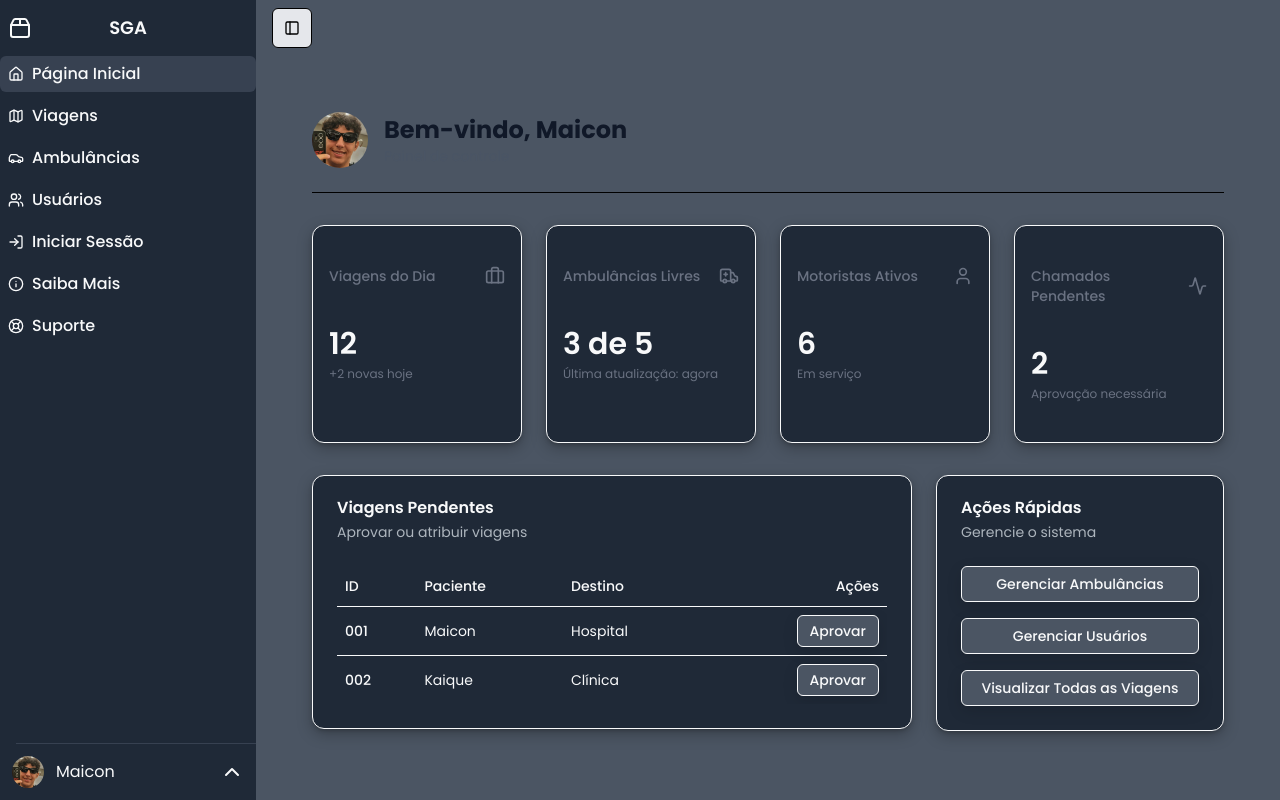
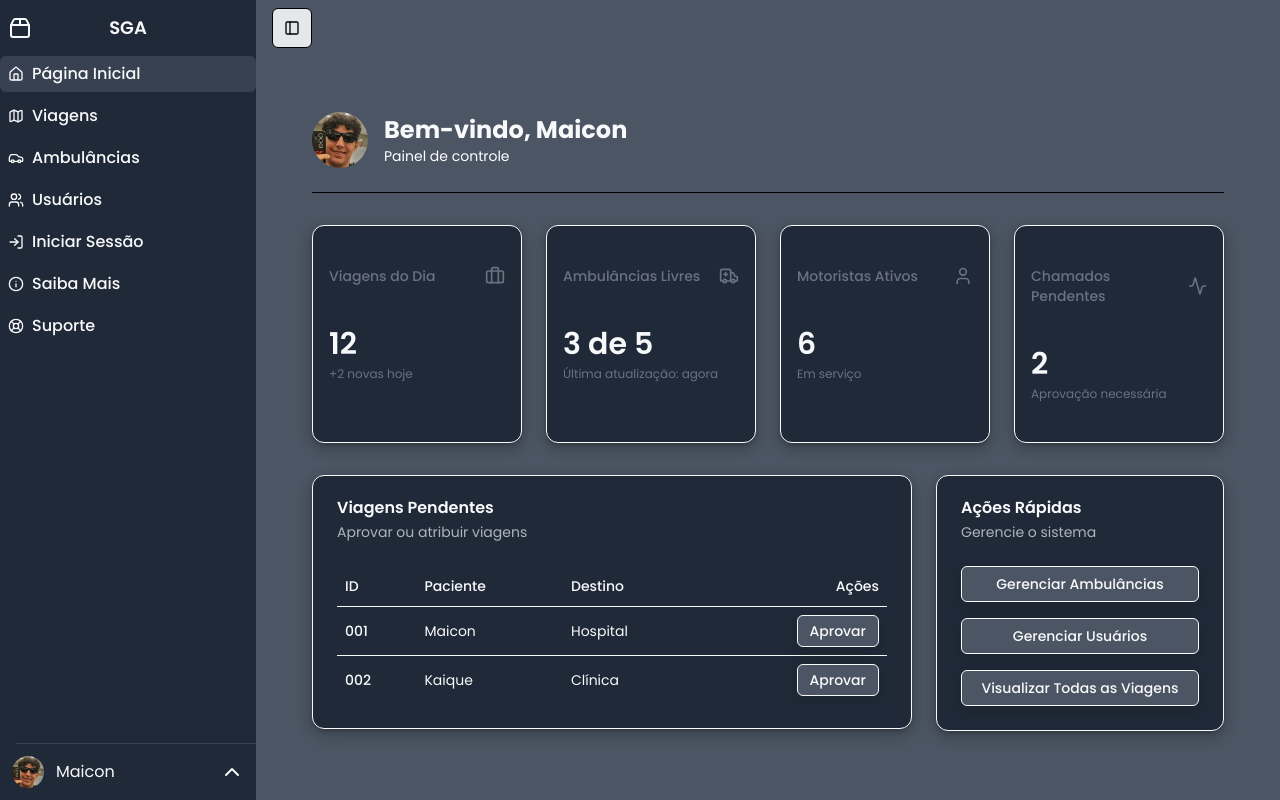
Before and after one commit to gustavoalmeidam7/tcc-sga, a React (Vite) app in the folder frontend/: page / in a window 1280 px wide. Shown: the top 800 px of the page. Built offline with nearby package versions, Linux system fonts and the light colour scheme.

Commit message:
FEAT/ adicionado animação de texto na página inicial com framer-motion

```diff
--- a/frontend/package.json
+++ b/frontend/package.json
@@ -27,6 +27,7 @@
     "class-variance-authority": "^0.7.1",
     "clsx": "^2.1.1",
     "lucide-react": "^0.540.0",
+    "motion": "^12.23.12",
     "react": "^19.1.1",
     "react-dom": "^19.1.1",
     "react-hook-form": "^7.62.0",
--- /dev/null
+++ b/frontend/src/components/ui/text-animate.jsx
@@ -0,0 +1,348 @@
+"use client";;
+import { cn } from "@/lib/utils";
+import { AnimatePresence, motion } from "motion/react";
+import { memo } from "react";
+
+const staggerTimings = {
+  text: 0.06,
+  word: 0.05,
+  character: 0.03,
+  line: 0.06,
+};
+
+const defaultContainerVariants = {
+  hidden: { opacity: 1 },
+  show: {
+    opacity: 1,
+    transition: {
+      delayChildren: 0,
+      staggerChildren: 0.05,
+    },
+  },
+  exit: {
+    opacity: 0,
+    transition: {
+      staggerChildren: 0.05,
+      staggerDirection: -1,
+    },
+  },
+};
+
+const defaultItemVariants = {
+  hidden: { opacity: 0 },
+  show: {
+    opacity: 1,
+  },
+  exit: {
+    opacity: 0,
+  },
+};
+
+const defaultItemAnimationVariants = {
+  fadeIn: {
+    container: defaultContainerVariants,
+    item: {
+      hidden: { opacity: 0, y: 20 },
+      show: {
+        opacity: 1,
+        y: 0,
+        transition: {
+          duration: 0.3,
+        },
+      },
+      exit: {
+        opacity: 0,
+        y: 20,
+        transition: { duration: 0.3 },
+      },
+    },
+  },
+  blurIn: {
+    container: defaultContainerVariants,
+    item: {
+      hidden: { opacity: 0, filter: "blur(10px)" },
+      show: {
+        opacity: 1,
+        filter: "blur(0px)",
+        transition: {
+          duration: 0.3,
+        },
+      },
+      exit: {
+        opacity: 0,
+        filter: "blur(10px)",
+        transition: { duration: 0.3 },
+      },
+    },
+  },
+  blurInUp: {
+    container: defaultContainerVariants,
+    item: {
+      hidden: { opacity: 0, filter: "blur(10px)", y: 20 },
+      show: {
+        opacity: 1,
+        filter: "blur(0px)",
+        y: 0,
+        transition: {
+          y: { duration: 0.3 },
+          opacity: { duration: 0.4 },
+          filter: { duration: 0.3 },
+        },
+      },
+      exit: {
+        opacity: 0,
+        filter: "blur(10px)",
+        y: 20,
+        transition: {
+          y: { duration: 0.3 },
+          opacity: { duration: 0.4 },
+          filter: { duration: 0.3 },
+        },
+      },
+    },
+  },
+  blurInDown: {
+    container: defaultContainerVariants,
+    item: {
+      hidden: { opacity: 0, filter: "blur(10px)", y: -20 },
+      show: {
+        opacity: 1,
+        filter: "blur(0px)",
+        y: 0,
+        transition: {
+          y: { duration: 0.3 },
+          opacity: { duration: 0.4 },
+          filter: { duration: 0.3 },
+        },
+      },
+    },
+  },
+  slideUp: {
+    container: defaultContainerVariants,
+    item: {
+      hidden: { y: 20, opacity: 0 },
+      show: {
+        y: 0,
+        opacity: 1,
+        transition: {
+          duration: 0.3,
+        },
+      },
+      exit: {
+        y: -20,
+        opacity: 0,
+        transition: {
+          duration: 0.3,
+        },
+      },
+    },
+  },
+  slideDown: {
+    container: defaultContainerVariants,
+    item: {
+      hidden: { y: -20, opacity: 0 },
+      show: {
+        y: 0,
+        opacity: 1,
+        transition: { duration: 0.3 },
+      },
+      exit: {
+        y: 20,
+        opacity: 0,
+        transition: { duration: 0.3 },
+      },
+    },
+  },
+  slideLeft: {
+    container: defaultContainerVariants,
+    item: {
+      hidden: { x: 20, opacity: 0 },
+      show: {
+        x: 0,
+        opacity: 1,
+        transition: { duration: 0.3 },
+      },
+      exit: {
+        x: -20,
+        opacity: 0,
+        transition: { duration: 0.3 },
+      },
+    },
+  },
+  slideRight: {
+    container: defaultContainerVariants,
+    item: {
+      hidden: { x: -20, opacity: 0 },
+      show: {
+        x: 0,
+        opacity: 1,
+        transition: { duration: 0.3 },
+      },
+      exit: {
+        x: 20,
+        opacity: 0,
+        transition: { duration: 0.3 },
+      },
+    },
+  },
+  scaleUp: {
+    container: defaultContainerVariants,
+    item: {
+      hidden: { scale: 0.5, opacity: 0 },
+      show: {
+        scale: 1,
+        opacity: 1,
+        transition: {
+          duration: 0.3,
+          scale: {
+            type: "spring",
+            damping: 15,
+            stiffness: 300,
+          },
+        },
+      },
+      exit: {
+        scale: 0.5,
+        opacity: 0,
+        transition: { duration: 0.3 },
+      },
+    },
+  },
+  scaleDown: {
+    container: defaultContainerVariants,
+    item: {
+      hidden: { scale: 1.5, opacity: 0 },
+      show: {
+        scale: 1,
+        opacity: 1,
+        transition: {
+          duration: 0.3,
+          scale: {
+            type: "spring",
+            damping: 15,
+            stiffness: 300,
+          },
+        },
+      },
+      exit: {
+        scale: 1.5,
+        opacity: 0,
+        transition: { duration: 0.3 },
+      },
+    },
+  },
+};
+
+const TextAnimateBase = ({
+  children,
+  delay = 0,
+  duration = 0.3,
+  variants,
+  className,
+  segmentClassName,
+  as: Component = "p",
+  startOnView = true,
+  once = false,
+  by = "word",
+  animation = "fadeIn",
+  accessible = true,
+  ...props
+}) => {
+  const MotionComponent = motion.create(Component);
+
+  let segments = [];
+  switch (by) {
+    case "word":
+      segments = children.split(/(\s+)/);
+      break;
+    case "character":
+      segments = children.split("");
+      break;
+    case "line":
+      segments = children.split("\n");
+      break;
+    case "text":
+    default:
+      segments = [children];
+      break;
+  }
+
+  const finalVariants = variants
+    ? {
+        container: {
+          hidden: { opacity: 0 },
+          show: {
+            opacity: 1,
+            transition: {
+              opacity: { duration: 0.01, delay },
+              delayChildren: delay,
+              staggerChildren: duration / segments.length,
+            },
+          },
+          exit: {
+            opacity: 0,
+            transition: {
+              staggerChildren: duration / segments.length,
+              staggerDirection: -1,
+            },
+          },
+        },
+        item: variants,
+      }
+    : animation
+      ? {
+          container: {
+            ...defaultItemAnimationVariants[animation].container,
+            show: {
+              ...defaultItemAnimationVariants[animation].container.show,
+              transition: {
+                delayChildren: delay,
+                staggerChildren: duration / segments.length,
+              },
+            },
+            exit: {
+              ...defaultItemAnimationVariants[animation].container.exit,
+              transition: {
+                staggerChildren: duration / segments.length,
+                staggerDirection: -1,
+              },
+            },
+          },
+          item: defaultItemAnimationVariants[animation].item,
+        }
+      : { container: defaultContainerVariants, item: defaultItemVariants };
+
+  return (
+    <AnimatePresence mode="popLayout">
+      <MotionComponent
+        variants={finalVariants.container}
+        initial="hidden"
+        whileInView={startOnView ? "show" : undefined}
+        animate={startOnView ? undefined : "show"}
+        exit="exit"
+        className={cn("whitespace-pre-wrap", className)}
+        viewport={{ once }}
+        aria-label={accessible ? children : undefined}
+        {...props}>
+        {accessible && <span className="sr-only">{children}</span>}
+        {segments.map((segment, i) => (
+          <motion.span
+            key={`${by}-${segment}-${i}`}
+            variants={finalVariants.item}
+            custom={i * staggerTimings[by]}
+            className={cn(
+              by === "line" ? "block" : "inline-block whitespace-pre",
+              by === "character" && "",
+              segmentClassName
+            )}
+            aria-hidden={accessible ? true : undefined}>
+            {segment}
+          </motion.span>
+        ))}
+      </MotionComponent>
+    </AnimatePresence>
+  );
+};
+
+// Export the memoized version
+export const TextAnimate = memo(TextAnimateBase);
--- a/frontend/src/pages/Home/index.jsx
+++ b/frontend/src/pages/Home/index.jsx
@@ -31,6 +31,7 @@
 import { AmbulanciasLivresModal } from "@/components/modals/AmbulanciasLivres";
 import { MotoristasAtivosModal } from "@/components/modals/MotoristasAtivos";
 import { ChamadosPendentesModal } from "@/components/modals/ChamadosPendentes";
+import { TextAnimate } from "@/components/ui/text-animate";
 
 export default function Home() {
   return (
@@ -43,8 +44,8 @@
               <AvatarFallback>G</AvatarFallback>
             </Avatar>
             <div>
-              <h1 className="text-xl sm:text-2xl font-bold text-gray-900">Bem-vindo, Maicon</h1>
-              <p className="text-sm text-gray-600">Painel de controle</p>
+              <TextAnimate animation="blurInUp" by="character" once delay={0.15} className="text-xl sm:text-2xl font-bold text-foreground">Bem-vindo, Maicon</TextAnimate>
+              <p className="text-sm text-white">Painel de controle</p>
             </div>
           </div>
         </header>
```
Also changed, not shown: 1 other file (tests, documents, lock files or other folders).
